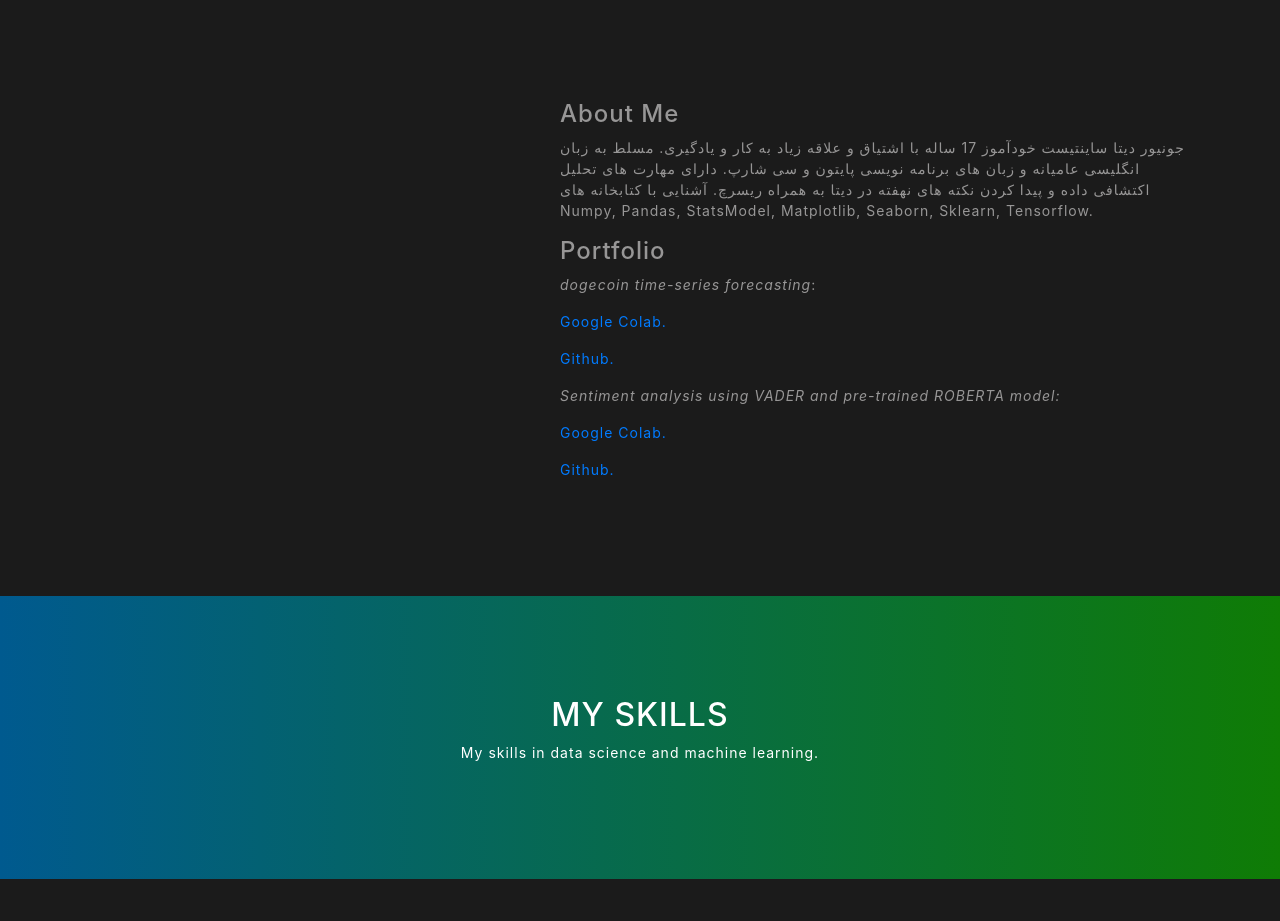
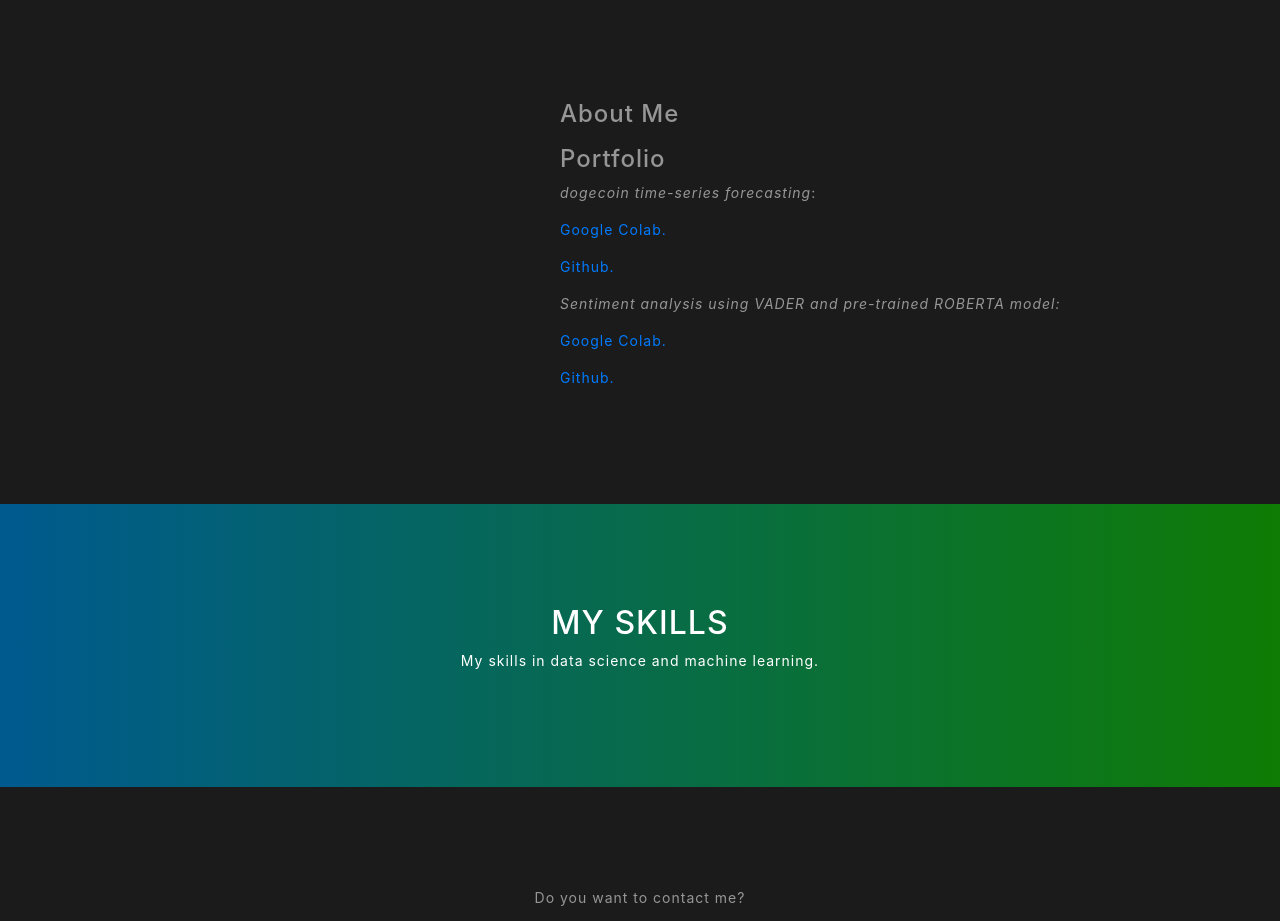
Before and after one commit to BehnamMrad/behnamMrad.github.io, a plain HTML site: page index.html in a window 1280 px wide. Shown: the part 880-1801 px from the top of the page. Drawn offline with nearby package versions, Linux system fonts and the light colour scheme.

Commit message:
Update index.html

```diff
--- a/index.html
+++ b/index.html
@@ -80,10 +80,6 @@
           <div class="col-md-7">
             <h4 class="aboutMe">About Me</h4>
             <p>
-جونیور دیتا ساینتیست خودآموز 17 ساله با اشتیاق و علاقه زیاد به کار و یادگیری.
-مسلط به زبان انگلیسی عامیانه و زبان های برنامه نویسی پایتون و سی شارپ.
-دارای مهارت های تحلیل اکتشافی داده و پیدا کردن نکته های نهفته در دیتا به همراه ریسرچ. آشنایی با کتابخانه های
-Numpy, Pandas, StatsModel, Matplotlib, Seaborn, Sklearn, Tensorflow.
 
             </p>
             <h4 class="aboutMe">Portfolio</h4>
```
